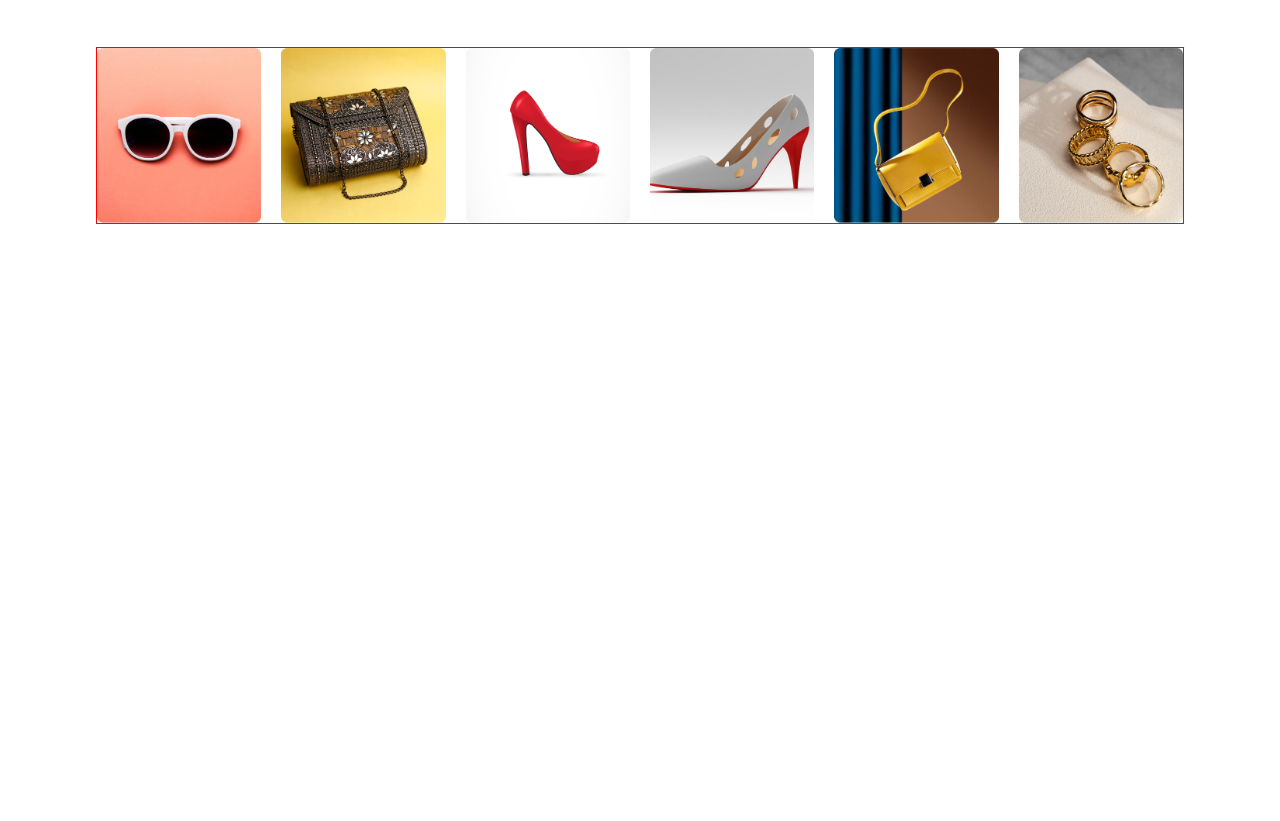
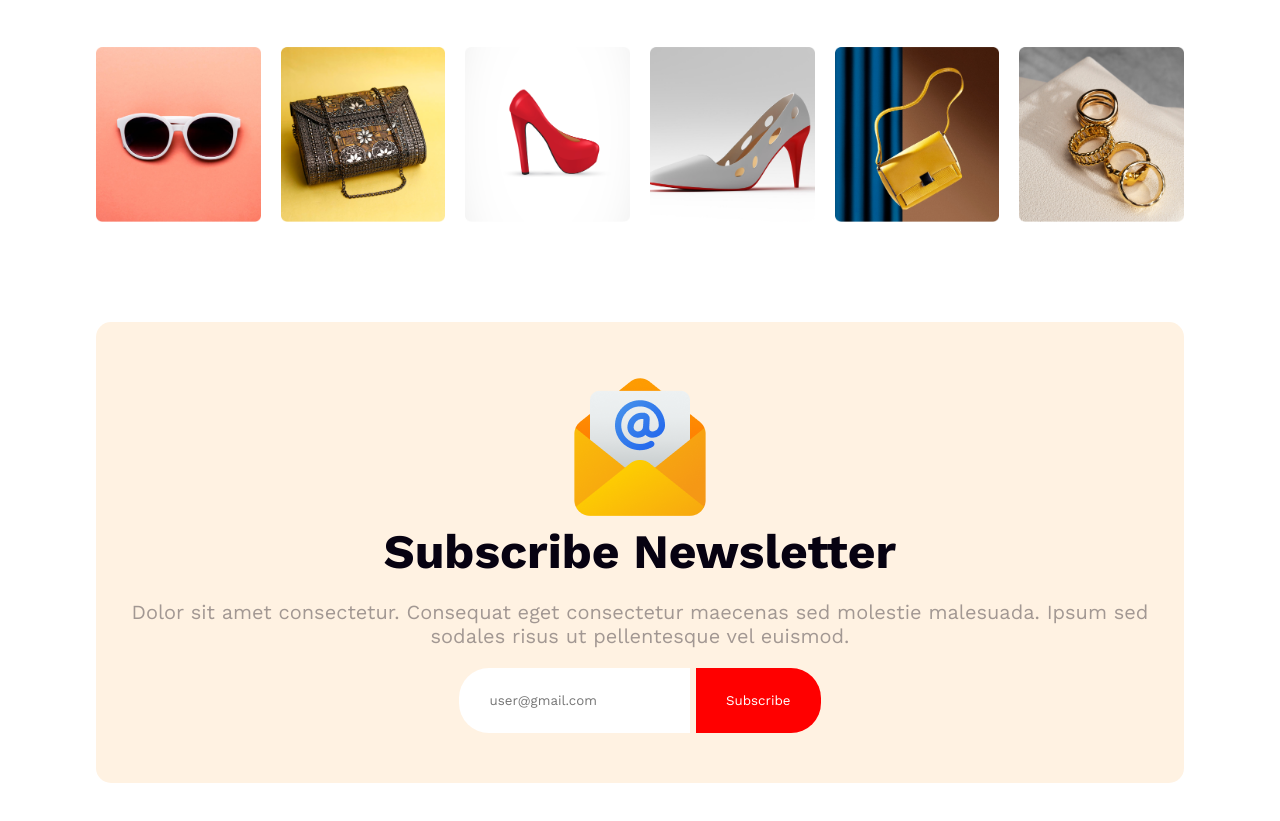
Before and after one commit to mamunalabdullah/B9A1-New-Year-New-Mission-2k24, a plain HTML site: page index.html in a window 1280 px wide. Shown: the part 4456-5277 px from the top of the page. Before the commit the page ends 4680 px from the top, so only its background shows below. Drawn offline with nearby package versions, Linux system fonts and the light colour scheme.

Commit message:
subscribe area add

```diff
--- a/index.html
+++ b/index.html
@@ -112,7 +112,11 @@
             </div>
         </section>
         <section class="subscribe">
-
+            <img src="resources/Group 61.png" alt="email">
+            <h3 class="subscribe-title">Subscribe Newsletter</h3>
+            <p class="subscribe-description">Dolor sit amet consectetur. Consequat eget consectetur maecenas sed molestie malesuada. Ipsum sed sodales risus ut pellentesque vel euismod. </p>
+            <input type="email" name="email" id="email" placeholder="user@gmail.com">
+            <input type="submit" value="Subscribe">
         </section>
     </main>
 </body>
--- a/style.css
+++ b/style.css
@@ -232,7 +232,42 @@ header{
     font-size: 20px;
 }
 .portfolio-gallary{
-    border: 1px solid red;
     display: flex;
     gap: 20px;
 }
+
+/* subscribe area styles  */
+.subscribe{
+    width: 85%;
+    margin: 100px auto;
+    padding: 50px 0;
+    background-color: #fff2e2;
+    text-align: center;
+    border-radius: 15px;
+}
+.subscribe img{
+    margin: 0 auto;
+}
+.subscribe-title{
+    color: #070211;
+    font-size: 48px;
+}
+.subscribe-description{
+    color: #07021160;
+    font-size: 20px;
+    margin: 20px 0;
+}
+input[type="email"]{
+    padding: 25px 30px;
+    border: 0;
+    border-top-left-radius: 30px;
+    border-bottom-left-radius: 30px;
+}
+input[type="submit"]{
+    padding: 25px 30px;
+    border: 0;
+    border-top-right-radius: 30px;
+    border-bottom-right-radius: 30px;
+    background-color: #FF0000;
+    color: #fff;
+}
```
